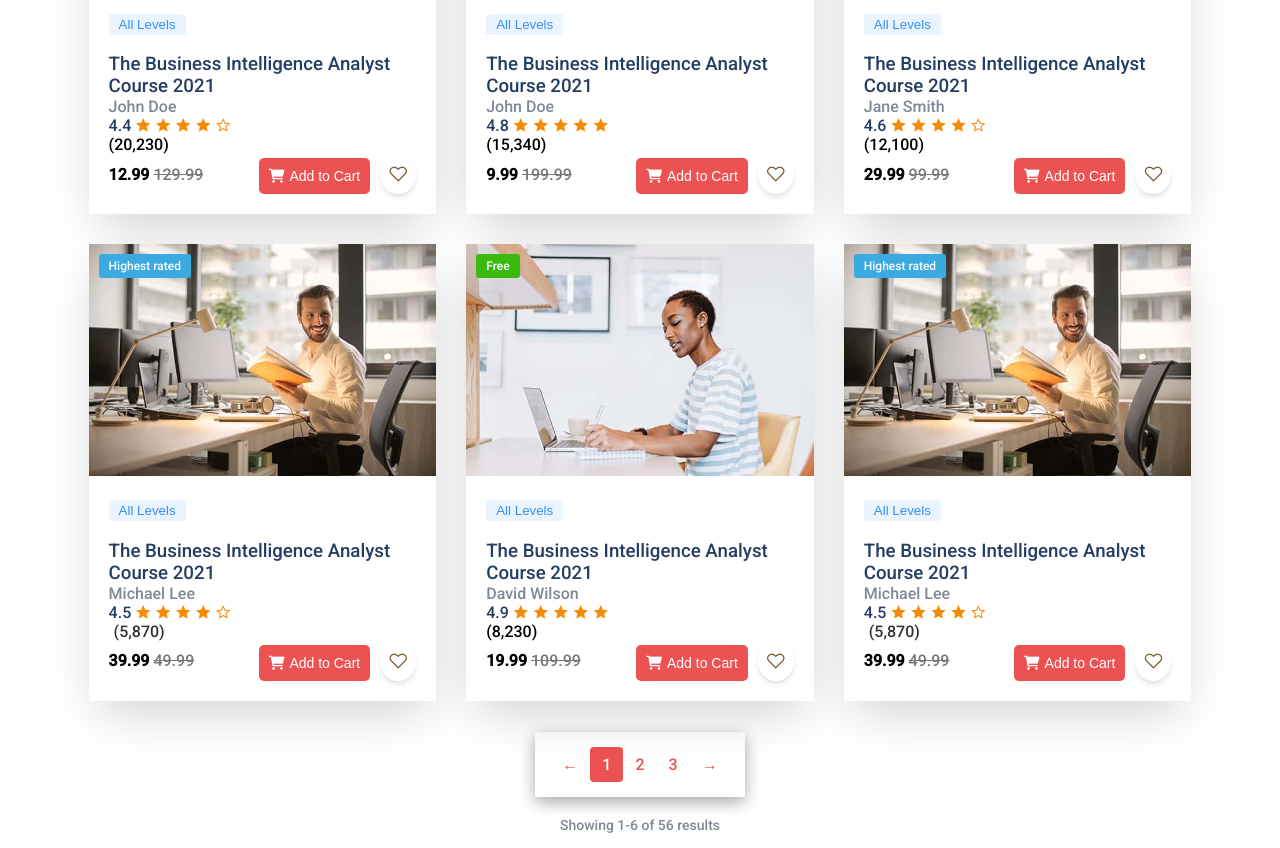
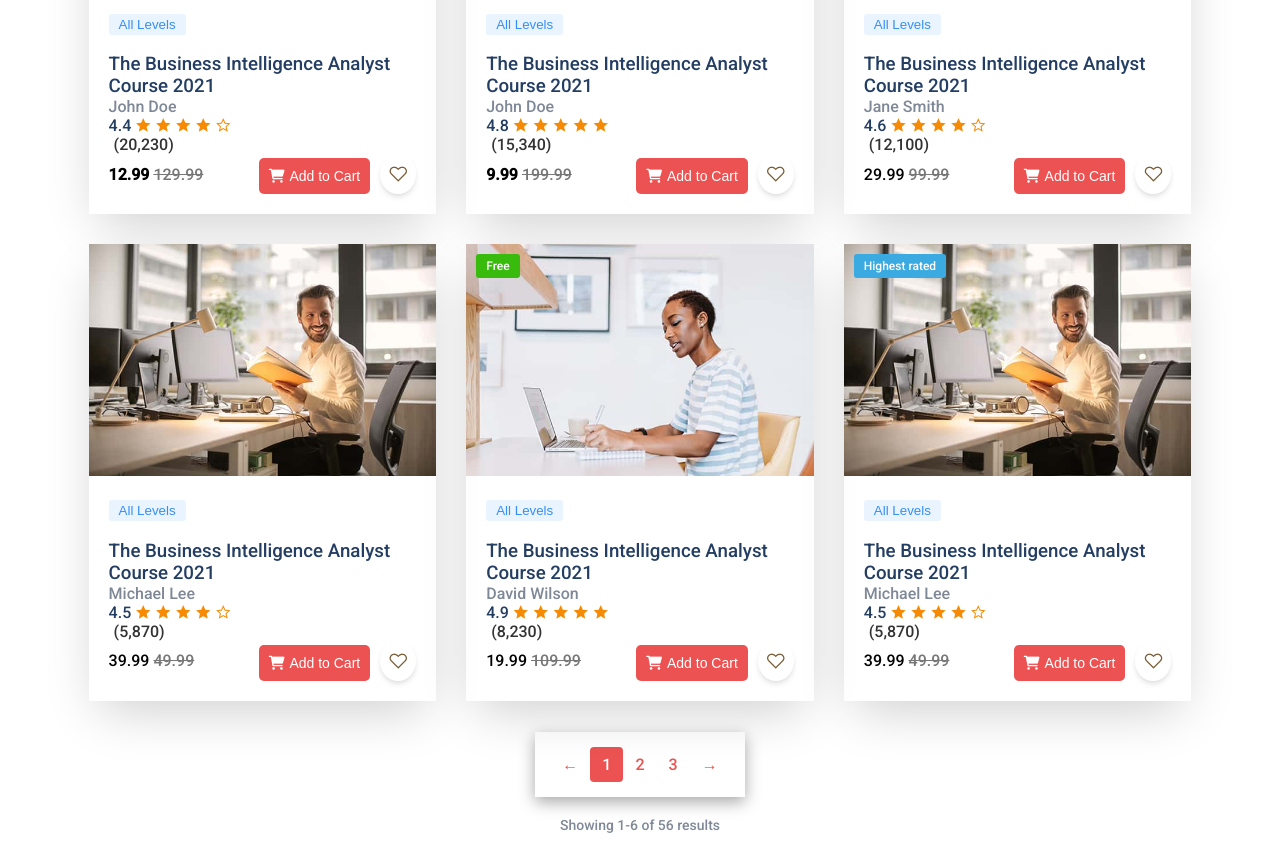
Before and after one commit to Ritikjain91/Products-Details, a plain HTML site: page index.html in a window 1280 px wide. Shown: the part 520-1368 px from the top of the page. Drawn offline with nearby package versions, Linux system fonts and the light colour scheme.

Commit message:
update the code

```diff
--- a/index.html
+++ b/index.html
@@ -114,10 +114,10 @@
                                 <span class="la la-star"></span>
                                 <span class="la la-star-o"></span>
                             </div>
-                            <span class="product_page-rating-total">(20,230)</span>
+                            <span class="acadlix_product_page_rating_total">(20,230)</span>
                         </div>
                         <div class="acadlix_product_page_add_to_cart ">
-                            <p class="product_page-card-price text-black product_page-font-weight-bold">12.99 <span class="product_page-before-price product_page-font-weight-medium">129.99</span></p>
+                            <p class="product_page-card-price ">12.99 <span class="product_page-before-price product_page-font-weight-medium">129.99</span></p>
                             <div class="actions">
                             <button class="add-to-cart"><i class="fa fa-shopping-cart"></i> Add to Cart</button>
                             <div class="product_page-icon-element product_page-icon-element-sm shadow-sm product_page-cursor-pointer" title="Add to Wishlist">
@@ -174,7 +174,7 @@
                         <Button class="product_page-ribbon">All Levels</Button>
                         <h3 class="acadlix_product_page_card_title"><a href="course-details.html">The Business Intelligence Analyst Course 2021</a></h3>
                         <p class="acadlix_product_page_card_text"><a href="teacher-detail.html">John Doe</a></p>
-                        <div class="   acadlix_product_page_component">
+                        <div class="acadlix_product_page_component">
                             <div class="product_page-review-stars">
                                 <span class="product_page-rating-number">4.8</span>
                                 <span class="la la-star"></span>
@@ -183,7 +183,7 @@
                                 <span class="la la-star"></span>
                                 <span class="la la-star"></span>
                             </div>
-                            <span class="product_page-rating-total">(15,340)</span>
+                            <span class="acadlix_product_page_rating_total">(15,340)</span>
                         </div>
                         <div class="acadlix_product_page_add_to_cart">
                             <p class="product_page-card-price text-black product_page-font-weight-bold">9.99 <span class="product_page-before-price product_page-font-weight-medium">199.99</span></p>
@@ -247,10 +247,10 @@
                                 <span class="la la-star"></span>
                                 <span class="la la-star-o"></span>
                             </div>
-                            <span class="product_page-rating-total">(12,100)</span>
+                            <span class="acadlix_product_page_rating_total">(12,100)</span>
                         </div>
                         <div class="acadlix_product_page_add_to_cart">
-                            <p class="product_page-card-price text-black product_page-font-weight-bold">29.99 <span class="product_page-before-price product_page-font-weight-medium">99.99</span></p>
+                            <p class="">29.99 <span class="product_page-before-price product_page-font-weight-medium">99.99</span></p>
                             <div class="actions">
                                 <button class="add-to-cart"><i class="fa fa-shopping-cart"></i> Add to Cart</button>
                                 <div class="product_page-icon-element product_page-icon-element-sm shadow-sm product_page-cursor-pointer" title="Add to Wishlist">
@@ -294,10 +294,7 @@
             <a href="course-details.html" class="product_page_d_block">
                 <img class="product_page_card_img_top " loading="lazy" src="images/img13.jpg" alt="Card image cap">
             </a>
-            <div class="acadlix_product_page_course_badge_labels">
-                <div class="product_page-course-badge4">Highest rated</div>
 
-            </div>
         </div>
         <div class="product_page-card-body">
             <Button class="product_page-ribbon">All Levels</Button>
@@ -315,7 +312,7 @@
                 <span class="acadlix_product_page_rating_total">(5,870)</span>
             </div>
             <div class="acadlix_product_page_add_to_cart">
-                <p class="product_page-card-price text-black product_page-font-weight-bold">39.99 <span class="product_page-before-price product_page-font-weight-medium">49.99</span></p>
+                <p class="">39.99 <span class="product_page-before-price product_page-font-weight-medium">49.99</span></p>
                 <div class="actions">
                     <button class="add-to-cart"><i class="fa fa-shopping-cart"></i> Add to Cart</button>
                     <div class="product_page-icon-element product_page-icon-element-sm shadow-sm product_page-cursor-pointer" title="Add to Wishlist">
@@ -377,10 +374,10 @@
                     <span class="la la-star"></span>
                     <span class="la la-star"></span>
                 </div>
-                <span class="product_page-rating-total">(8,230)</span>
+                <span class="acadlix_product_page_rating_total">(8,230)</span>
             </div>
             <div class="acadlix_product_page_add_to_cart">
-                <p class="product_page-card-price text-black product_page-font-weight-bold">19.99 <span class="product_page-before-price product_page-font-weight-medium">109.99</span></p>
+                <p class="">19.99 <span class="product_page-before-price product_page-font-weight-medium">109.99</span></p>
                 <div class="actions">
                     <button class="add-to-cart"><i class="fa fa-shopping-cart"></i> Add to Cart</button>
                     <div class="product_page-icon-element product_page-icon-element-sm shadow-sm product_page-cursor-pointer" title="Add to Wishlist">
@@ -433,7 +430,7 @@
             <Button class="product_page-ribbon">All Levels</Button>
             <h3 class="acadlix_product_page_card_title"><a href="course-details.html">The Business Intelligence Analyst Course 2021</a></h3>
             <p class="acadlix_product_page_card_text"><a href="teacher-detail.html">Michael Lee</a></p>
-            <div class="   acadlix_product_page_compon'ent">
+            <div class="   acadlix_product_page_component">
                 <div class="product_page-review-stars">
                     <span class="product_page-rating-number">4.5</span>
                     <span class="la la-star"></span>
@@ -445,7 +442,7 @@
                 <span class="acadlix_product_page_rating_total">(5,870)</span>
             </div>
             <div class="acadlix_product_page_add_to_cart">
-                <p class="product_page-card-price text-black product_page-font-weight-bold">39.99 <span class="product_page-before-price product_page-font-weight-medium">49.99</span></p>
+                <p class="">39.99 <span class="product_page-before-price product_page-font-weight-medium">49.99</span></p>
                 <div class="actions">
                     <button class="add-to-cart"><i class="fa fa-shopping-cart"></i> Add to Cart</button>
                     <div class="product_page-icon-element product_page-icon-element-sm shadow-sm product_page-cursor-pointer" title="Add to Wishlist">
--- a/styles.css
+++ b/styles.css
@@ -360,6 +360,7 @@ margin-bottom: 5px;
 .product_page-before-price {
     text-decoration: line-through;
     color: #777;
+    font-weight: 500;
 }
 
 
@@ -419,13 +420,10 @@ margin-bottom: 5px;
     text-align: center;
 }
 
-.product_page-font-weight-bold {
+.product_page-card-price {
     font-weight: bold;
 }
 
-.product_page-font-weight-medium {
-    font-weight: 500;
-}
 
 
 .product_page-mb-3 {
```
